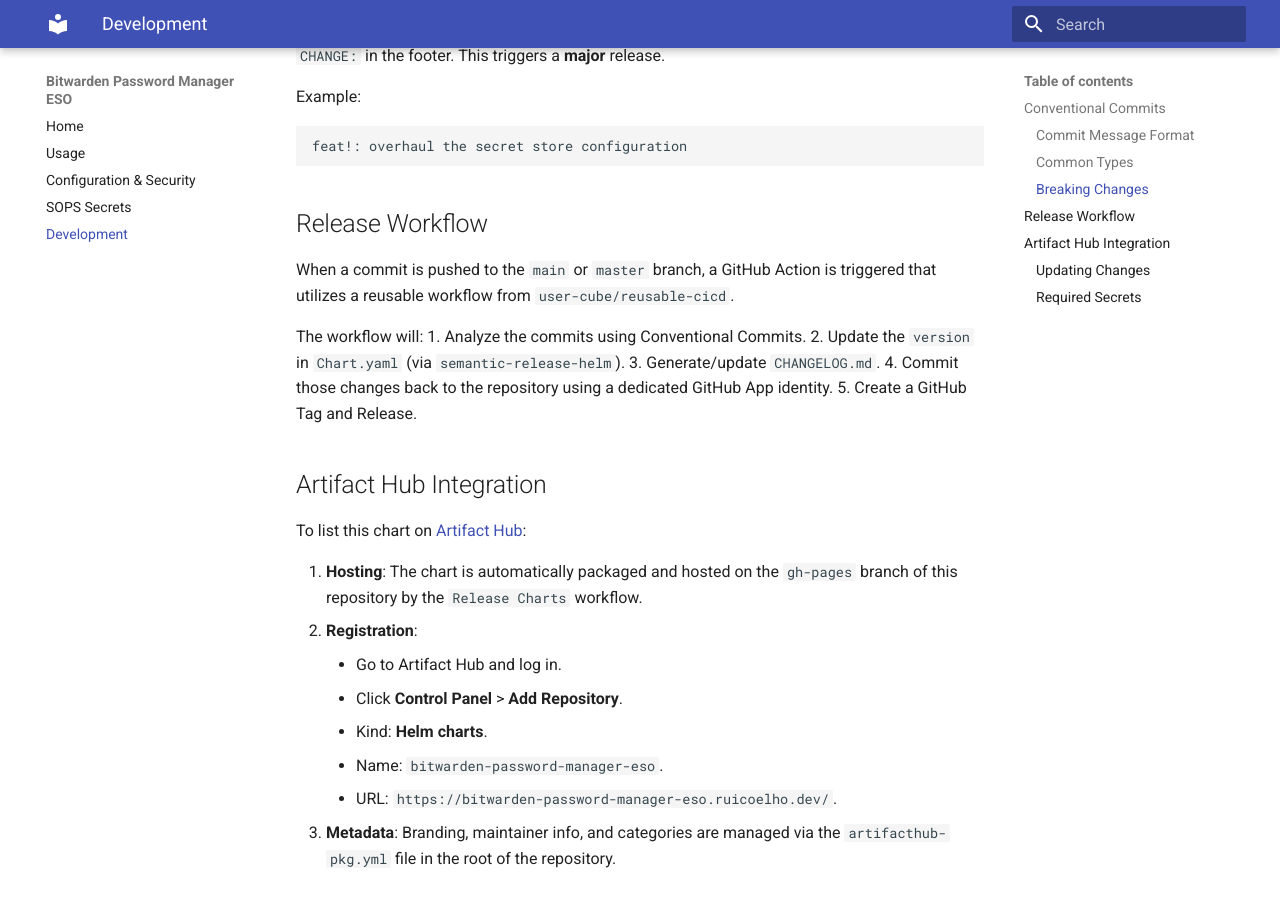
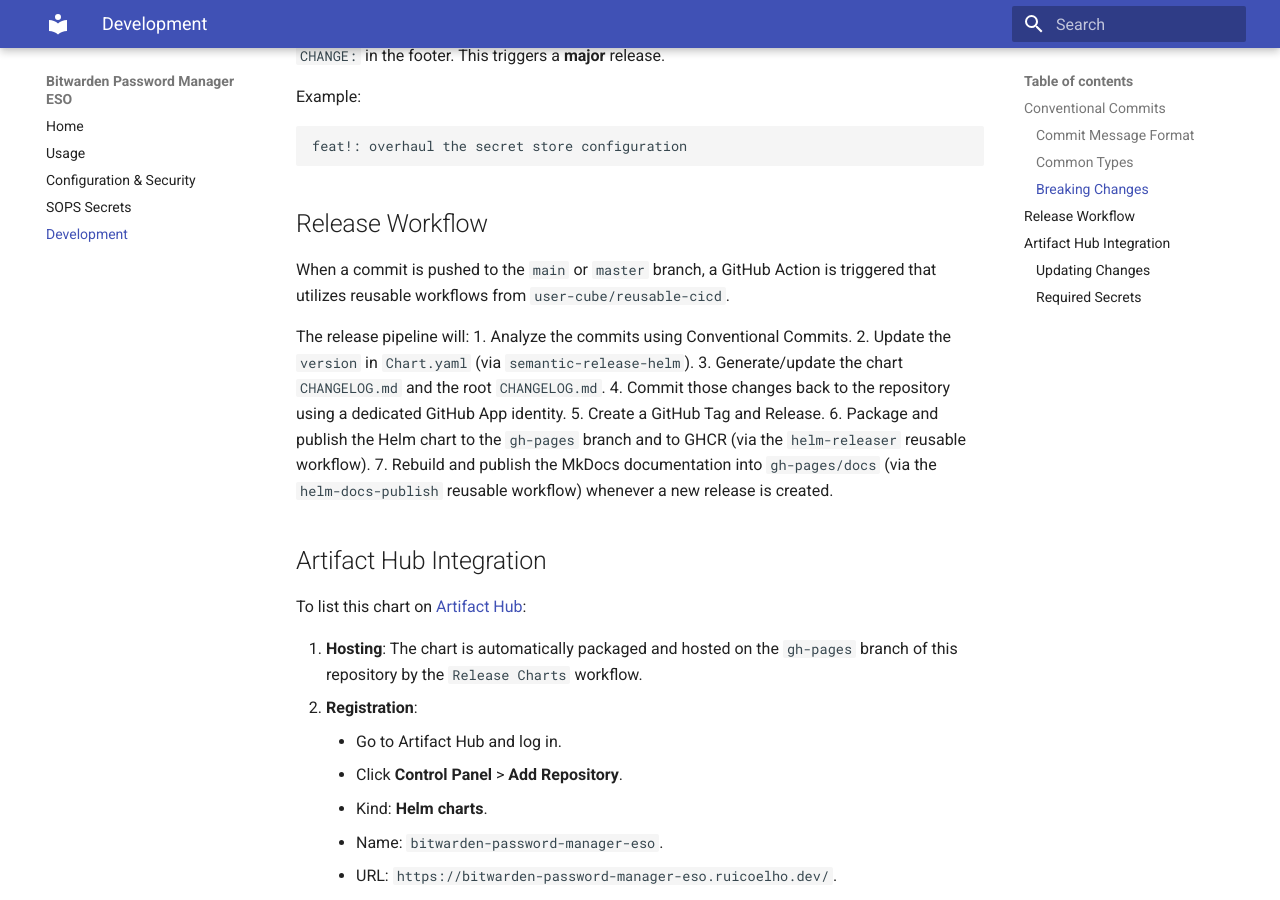
Before and after one commit to user-cube/bitwarden-password-manager-eso, an MkDocs documentation site: the page built from docs/development.md, in a window 1280 px wide and 900 px high, scrolled down 1117 px. Built offline with MkDocs 1.6.1 and Material for MkDocs 9.7.7, drawn with Linux system fonts in a browser that asks for light colours.

Commit message:
chore: update ci [skip ci]

```diff
--- a/docs/development.md
+++ b/docs/development.md
@@ -44,14 +44,16 @@ feat!: overhaul the secret store configuration
 
 ## Release Workflow
 
-When a commit is pushed to the `main` or `master` branch, a GitHub Action is triggered that utilizes a reusable workflow from `user-cube/reusable-cicd`.
+When a commit is pushed to the `main` or `master` branch, a GitHub Action is triggered that utilizes reusable workflows from `user-cube/reusable-cicd`.
 
-The workflow will:
+The release pipeline will:
 1.  Analyze the commits using Conventional Commits.
 2.  Update the `version` in `Chart.yaml` (via `semantic-release-helm`).
-3.  Generate/update `CHANGELOG.md`.
+3.  Generate/update the chart `CHANGELOG.md` and the root `CHANGELOG.md`.
 4.  Commit those changes back to the repository using a dedicated GitHub App identity.
 5.  Create a GitHub Tag and Release.
+6.  Package and publish the Helm chart to the `gh-pages` branch and to GHCR (via the `helm-releaser` reusable workflow).
+7.  Rebuild and publish the MkDocs documentation into `gh-pages/docs` (via the `helm-docs-publish` reusable workflow) whenever a new release is created.
 
 ## Artifact Hub Integration
 
--- /dev/null
+++ b/renovate.json
@@ -0,0 +1,6 @@
+{
+    "$schema": "https://docs.renovatebot.com/renovate-schema.json",
+    "extends": [
+        "config:recommended"
+    ]
+}
```
Also changed, not shown: 1 other file.
